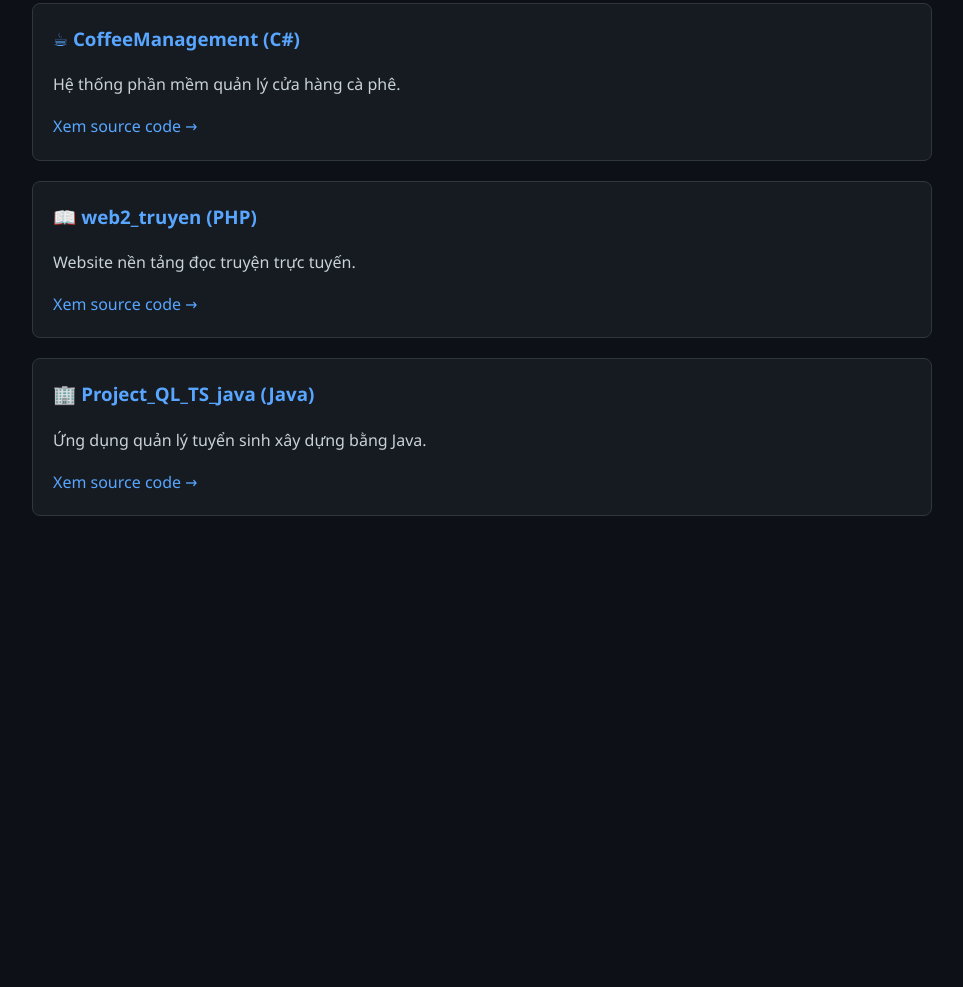
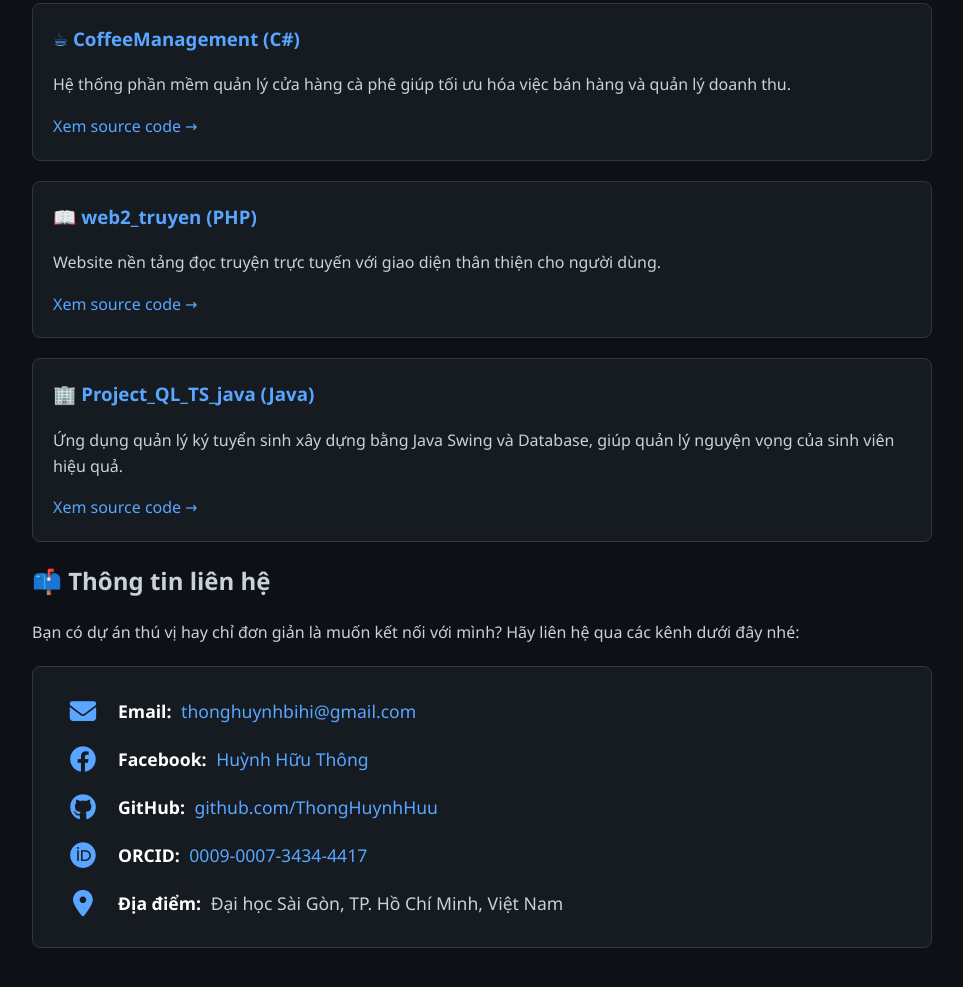
Before and after one commit to ThongHuynhHuu/ThongHuynhHuu.github.io, a plain HTML site: page index.html in a window 1280 px wide. Shown: the part 617-1604 px from the top of the page, without its empty margins (158-1121 px from the left). Before the commit the page ends 1297 px from the top, so only its background shows below. Drawn offline with Linux system fonts and the light colour scheme.

Commit message:
Enhance portfolio layout and content

```diff
--- a/index.html
+++ b/index.html
@@ -4,12 +4,15 @@
     <meta charset="UTF-8">
     <meta name="viewport" content="width=device-width, initial-scale=1.0">
     <title>Huỳnh Hữu Thông - Portfolio</title>
+
+    <link rel="stylesheet" href="https://cdnjs.cloudflare.com/ajax/libs/font-awesome/6.4.0/css/all.min.css">
+
     <style>
         /* CSS Tông màu chủ đạo: Đen */
         body {
             margin: 0;
             font-family: 'Segoe UI', Tahoma, Geneva, Verdana, sans-serif;
-            background-color: #0d1117; /* Màu đen giống GitHub Dark Mode */
+            background-color: #0d1117; /* Màu đen GitHub Dark Mode */
             color: #c9d1d9;
             line-height: 1.6;
         }
@@ -29,7 +32,7 @@
         .container {
             max-width: 900px;
             margin: auto;
-            padding: 20px;
+            padding: 20px 20px 80px 20px;
         }
 
         /* Hiệu ứng HOVER cho các dự án */
@@ -44,7 +47,7 @@
 
         .project-card:hover {
             transform: translateY(-5px); /* Nổi lên khi hover */
-            box-shadow: 0 8px 24px rgba(88, 166, 255, 0.2); /* Ánh sáng xanh */
+            box-shadow: 0 8px 24px rgba(88, 166, 255, 0.15); /* Ánh sáng xanh nhẹ */
             border-color: #58a6ff;
         }
 
@@ -56,29 +59,55 @@
         a {
             color: #58a6ff;
             text-decoration: none;
+            transition: color 0.3s ease;
         }
 
         a:hover {
+            color: #79c0ff;
             text-decoration: underline;
+        }
+
+        /* CSS MỚI CHO PHẦN THÔNG TIN LIÊN HỆ */
+        .contact-box {
+            background-color: #161b22;
+            border: 1px solid #30363d;
+            border-radius: 8px;
+            padding: 30px;
+            margin-top: 20px;
+            display: flex;
+            flex-direction: column;
+            gap: 20px; /* Khoảng cách giữa các dòng */
+        }
+
+        .contact-item {
+            display: flex;
+            align-items: center;
+            font-size: 1.1em;
+        }
+
+        .contact-item i {
+            color: #58a6ff;
+            font-size: 1.5em;
+            width: 40px; /* Cố định chiều rộng icon để chữ thẳng hàng */
+            text-align: center;
+            margin-right: 15px;
+        }
+
+        .contact-item span strong {
+            color: #ffffff;
+            margin-right: 5px;
         }
 
         /* Hiệu ứng LƯỚT LÊN/XUỐNG (Scroll Reveal) */
         .reveal {
             opacity: 0;
-            transform: translateY(50px);
+            transform: translateY(40px);
             transition: all 0.8s ease-out;
         }
 
         .reveal.active {
             opacity: 1;
             transform: translateY(0);
-        }
-
-        .contact-links {
-            display: flex;
-            justify-content: center;
-            gap: 20px;
-            margin-top: 30px;
         }
     </style>
 </head>
@@ -90,41 +119,66 @@
     </header>
 
     <div class="container">
+
         <section class="reveal">
-            <h2>Về bản thân</h2>
-            <p>Xin chào! Mình là Thông, hiện đang theo học tại Đại học Sài Gòn (SGU). Mình có niềm đam mê mãnh liệt với Trí tuệ nhân tạo (AI), thiết kế Web và các cuộc thi lập trình. Mình luôn thích tìm tòi và áp dụng các giải pháp công nghệ mới vào thực tế.</p>
+            <h2>👨‍💻 Về bản thân</h2>
+            <p>Xin chào! Mình là Thông, hiện đang theo học tại <strong>Đại học Sài Gòn (SGU)</strong>. Mình có niềm đam mê mãnh liệt với Trí tuệ nhân tạo (AI), thiết kế Web và các cuộc thi lập trình. Mình luôn thích tìm tòi và áp dụng các giải pháp công nghệ mới vào thực tế để tạo ra những sản phẩm có giá trị.</p>
         </section>
 
         <section class="reveal">
-            <h2>Dự án tiêu biểu</h2>
+            <h2>🚀 Dự án tiêu biểu</h2>
 
             <div class="project-card">
                 <h3>☕ CoffeeManagement (C#)</h3>
-                <p>Hệ thống phần mềm quản lý cửa hàng cà phê.</p>
+                <p>Hệ thống phần mềm quản lý cửa hàng cà phê giúp tối ưu hóa việc bán hàng và quản lý doanh thu.</p>
                 <a href="https://github.com/toroi6789/CoffeeManagement" target="_blank">Xem source code &rarr;</a>
             </div>
 
             <div class="project-card">
                 <h3>📖 web2_truyen (PHP)</h3>
-                <p>Website nền tảng đọc truyện trực tuyến.</p>
+                <p>Website nền tảng đọc truyện trực tuyến với giao diện thân thiện cho người dùng.</p>
                 <a href="https://github.com/phattin/web2_truyen" target="_blank">Xem source code &rarr;</a>
             </div>
 
             <div class="project-card">
                 <h3>🏢 Project_QL_TS_java (Java)</h3>
-                <p>Ứng dụng quản lý tuyển sinh xây dựng bằng Java.</p>
+                <p>Ứng dụng quản lý ký tuyển sinh xây dựng bằng Java Swing và Database, giúp quản lý nguyện vọng của sinh viên hiệu quả.</p>
                 <a href="https://github.com/ThongHuynhHuu/Project_QL_TS_java" target="_blank">Xem source code &rarr;</a>
             </div>
         </section>
 
         <section class="reveal">
-            <h2>Liên hệ</h2>
-            <div class="contact-links">
-                <a href="mailto:thonghuynhbihi@gmail.com">Email</a>
-                <a href="https://www.facebook.com/thong.huynhhuu.777/?locale=vi_VN" target="_blank">Facebook</a>
-                <a href="https://github.com/ThongHuynhHuu" target="_blank">GitHub</a>
+            <h2>📫 Thông tin liên hệ</h2>
+            <p>Bạn có dự án thú vị hay chỉ đơn giản là muốn kết nối với mình? Hãy liên hệ qua các kênh dưới đây nhé:</p>
+
+            <div class="contact-box">
+                <div class="contact-item">
+                    <i class="fas fa-envelope"></i>
+                    <span><strong>Email:</strong> <a href="mailto:thonghuynhbihi@gmail.com">thonghuynhbihi@gmail.com</a></span>
+                </div>
+
+                <div class="contact-item">
+                    <i class="fab fa-facebook"></i>
+                    <span><strong>Facebook:</strong> <a href="https://www.facebook.com/thong.huynhhuu.777/?locale=vi_VN" target="_blank">Huỳnh Hữu Thông</a></span>
+                </div>
+
+                <div class="contact-item">
+                    <i class="fab fa-github"></i>
+                    <span><strong>GitHub:</strong> <a href="https://github.com/ThongHuynhHuu" target="_blank">github.com/ThongHuynhHuu</a></span>
+                </div>
+
+                <div class="contact-item">
+                    <i class="fab fa-orcid"></i>
+                    <span><strong>ORCID:</strong> <a href="https://orcid.org/0009-0007-3434-4417" target="_blank">0009-0007-3434-4417</a></span>
+                </div>
+
+                <div class="contact-item">
+                    <i class="fas fa-map-marker-alt"></i>
+                    <span><strong>Địa điểm:</strong> Đại học Sài Gòn, TP. Hồ Chí Minh, Việt Nam</span>
+                </div>
             </div>
         </section>
+
     </div>
 
     <script>
@@ -133,7 +187,7 @@
             for (var i = 0; i < reveals.length; i++) {
                 var windowHeight = window.innerHeight;
                 var elementTop = reveals[i].getBoundingClientRect().top;
-                var elementVisible = 100;
+                var elementVisible = 100; // Cách mép dưới 100px thì kích hoạt
                 if (elementTop < windowHeight - elementVisible) {
                     reveals[i].classList.add("active");
                 }
```
